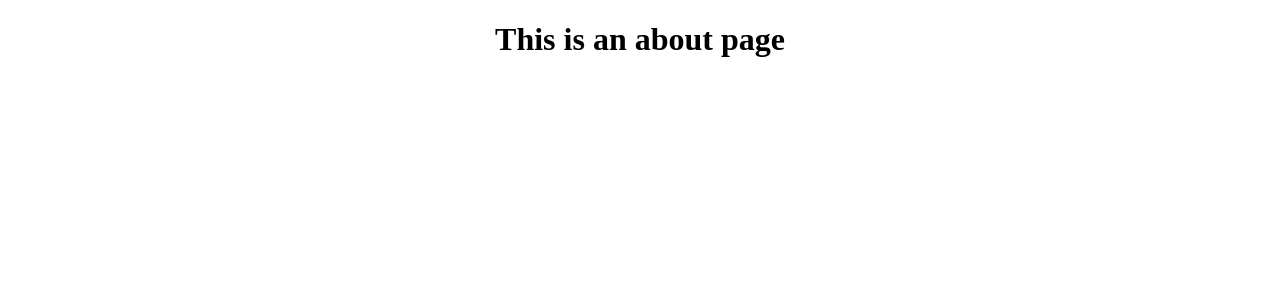
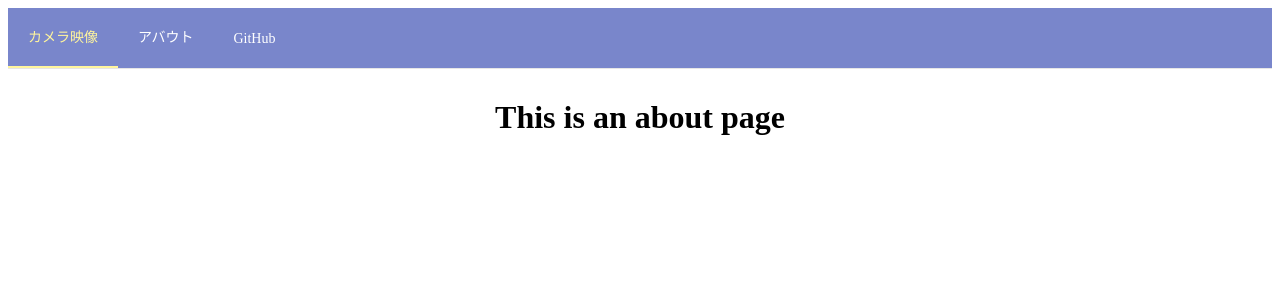
Before and after one commit to y-tsutsu/yukari, a Vue app in the folder frontend/: page /about in a window 1280 px wide. Shown: the top 300 px of the page. Built offline with nearby package versions, Linux system fonts and the light colour scheme.

Commit message:
画面遷移を実装

```diff
--- a/frontend/src/App.vue
+++ b/frontend/src/App.vue
@@ -1,12 +1,18 @@
 <template>
   <div id="app">
+    <TopBar class="top-bar"></TopBar>
     <router-view></router-view>
   </div>
 </template>
 
 <script>
+import TopBar from '@/components/TopBar.vue'
+
 export default {
-  name: 'app'
+  name: 'app',
+  components: {
+    TopBar
+  }
 }
 </script>
 
@@ -14,4 +20,7 @@ export default {
 body {
   text-align: center;
 }
+.top-bar {
+  margin-bottom: 30px
+}
 </style>
--- a/frontend/src/components/TopBar.vue
+++ b/frontend/src/components/TopBar.vue
@@ -7,10 +7,12 @@
       background-color="#7986cb"
       text-color="#fff"
       active-text-color="#fff59d"
+      router
     >
-      <el-menu-item index="1">カメラ映像</el-menu-item>
+      <el-menu-item index="home" :route="{ name:'home' }">カメラ映像</el-menu-item>
+      <el-menu-item index="about" :route="{ name:'about' }">アバウト</el-menu-item>
       <el-menu-item>
-        <a href="https://github.com/y-tsutsu/yukari" target="_blank">GitHub</a>
+        <a href="https://github.com/y-tsutsu/yukari" target="_blank" class="a-link">GitHub</a>
       </el-menu-item>
     </el-menu>
   </div>
@@ -21,11 +23,14 @@ export default {
   name: 'TopBar',
   data () {
     return {
-      activeIndex: '1'
+      activeIndex: 'home'
     }
   }
 }
 </script>
 
 <style scoped>
+.a-link {
+  text-decoration: none;
+}
 </style>
--- a/frontend/src/router.js
+++ b/frontend/src/router.js
@@ -1,6 +1,7 @@
 import Vue from 'vue'
 import Router from 'vue-router'
 import Home from './views/Home.vue'
+import Abort from './views/About.vue'
 
 Vue.use(Router)
 
@@ -16,10 +17,7 @@ export default new Router({
     {
       path: '/about',
       name: 'about',
-      // route level code-splitting
-      // this generates a separate chunk (about.[hash].js) for this route
-      // which is lazy-loaded when the route is visited.
-      component: () => import(/* webpackChunkName: "about" */ './views/About.vue')
+      component: Abort
     }
   ]
 })
--- a/frontend/src/views/About.vue
+++ b/frontend/src/views/About.vue
@@ -3,3 +3,12 @@
     <h1>This is an about page</h1>
   </div>
 </template>
+
+<script>
+export default {
+  name: 'about'
+}
+</script>
+
+<style scoped>
+</style>
--- a/frontend/src/views/Home.vue
+++ b/frontend/src/views/Home.vue
@@ -1,6 +1,5 @@
 <template>
   <div class="home">
-    <TopBar class="top-bar"></TopBar>
     <el-image
       class="main-image"
       src="http://news.denfaminicogamer.jp/wp-content/uploads/2017/03/yu3.jpg"
@@ -15,13 +14,8 @@
 </template>
 
 <script>
-import TopBar from '@/components/TopBar.vue'
-
 export default {
   name: 'home',
-  components: {
-    TopBar
-  },
   data () {
     return {
       tableData: [
@@ -47,9 +41,6 @@ export default {
 </script>
 
 <style scoped>
-.top-bar {
-  margin-bottom: 30px
-}
 .main-image {
   margin-bottom: 30px
 }
```
